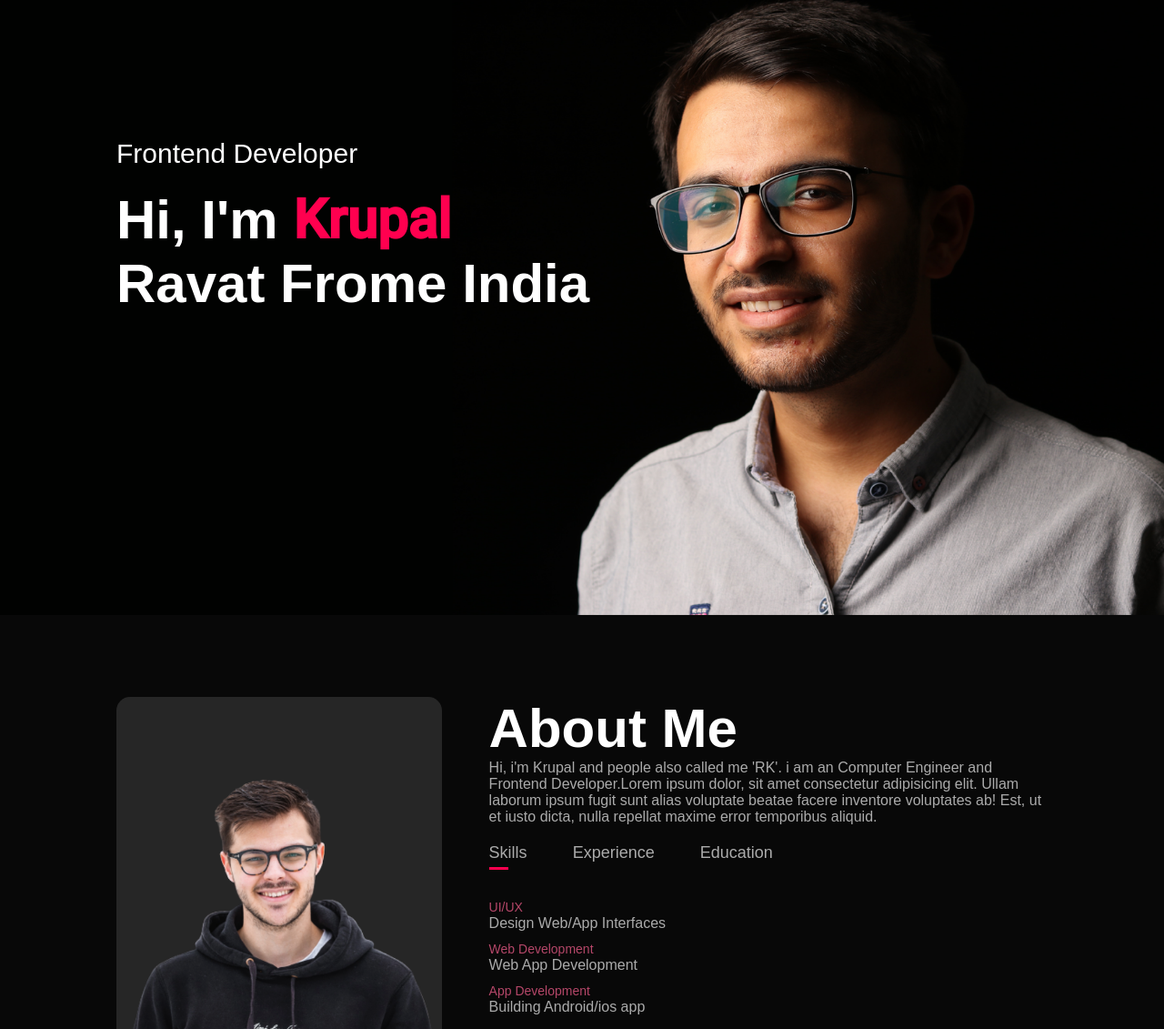
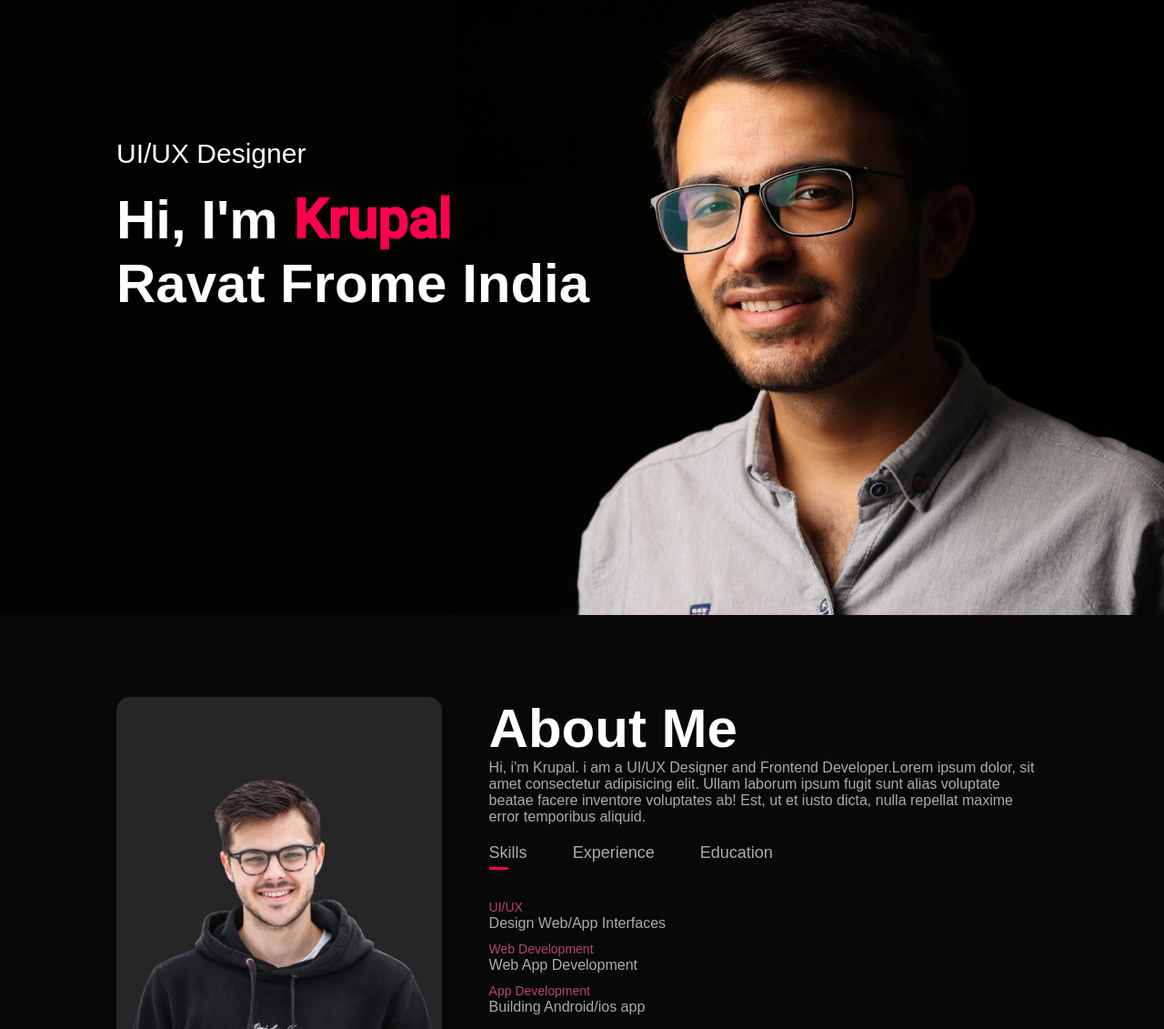
Before and after one commit to KrupalRavat/Personal-Portfolio, a plain HTML site: page index.html in a window 1280 px wide. Shown: the part 124-1255 px from the top of the page at 91% size. Drawn offline with Linux system fonts and the light colour scheme; a web font is replaced by a local one.

Commit message:
Update index.html

```diff
--- a/index.html
+++ b/index.html
@@ -25,7 +25,7 @@
                 <i class="fas fa-bars" onclick="openmenu()"></i>
             </nav>
             <div class="header-text">
-                <p>Frontend Developer</p>
+                <p>UI/UX Designer</p>
                 <h1>Hi, I'm <span id="krupal">Krupal</span><br>Ravat Frome India</h1>
             </div>
         </div>
@@ -39,7 +39,7 @@
                 </div>
                 <div class="about-col-2">
                     <h1 class="sub-title">About Me</h1>
-                    <p>Hi, i'm Krupal and people also called me 'RK'. i am an Computer Engineer and Frontend Developer.Lorem ipsum dolor, sit amet consectetur adipisicing elit. Ullam laborum ipsum fugit sunt alias
+                    <p>Hi, i'm Krupal. i am a UI/UX Designer and Frontend Developer.Lorem ipsum dolor, sit amet consectetur adipisicing elit. Ullam laborum ipsum fugit sunt alias
                         voluptate beatae facere inventore voluptates ab! Est, ut et iusto dicta, nulla repellat maxime
                         error temporibus aliquid.</p>
 
```
